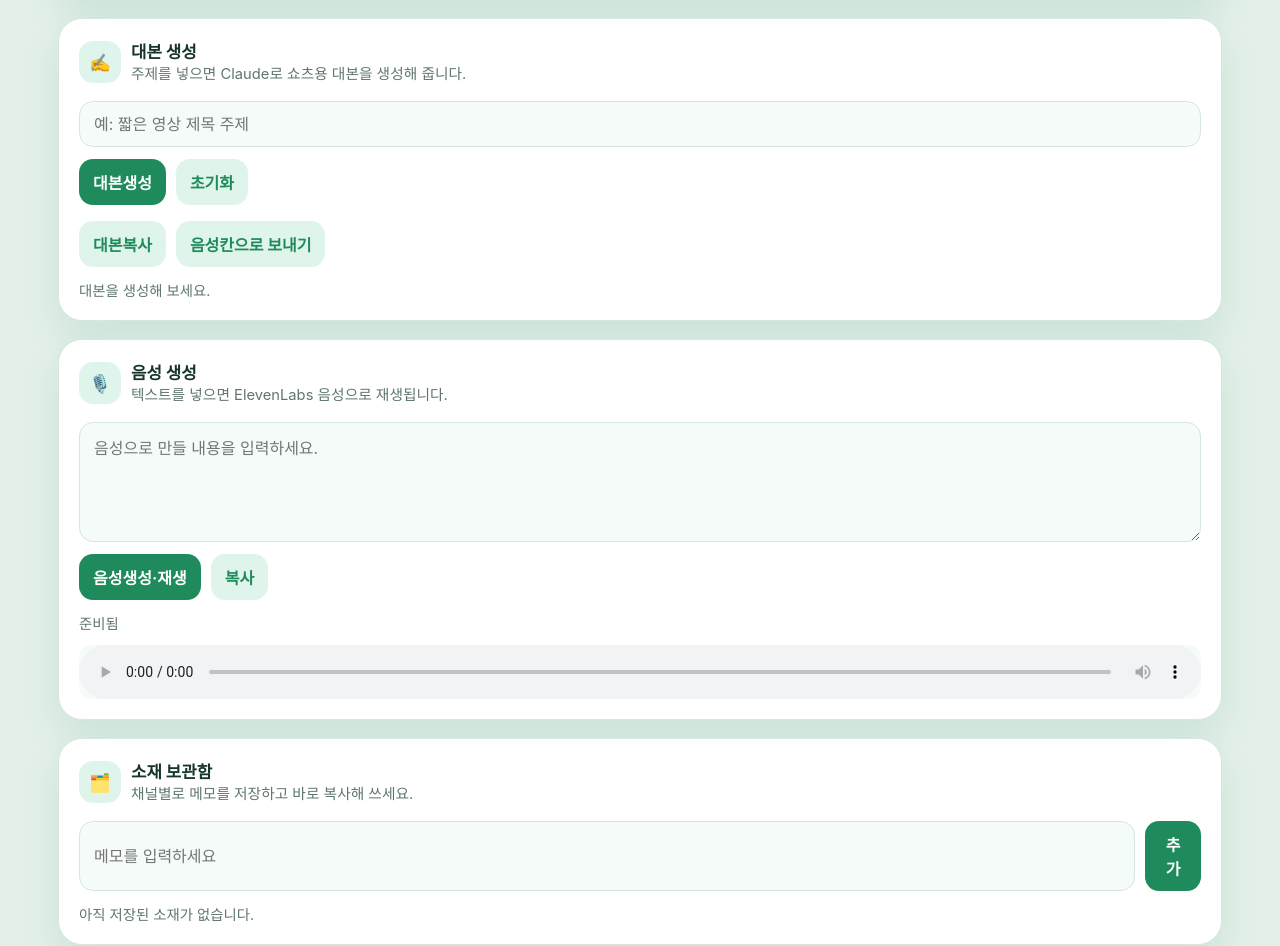
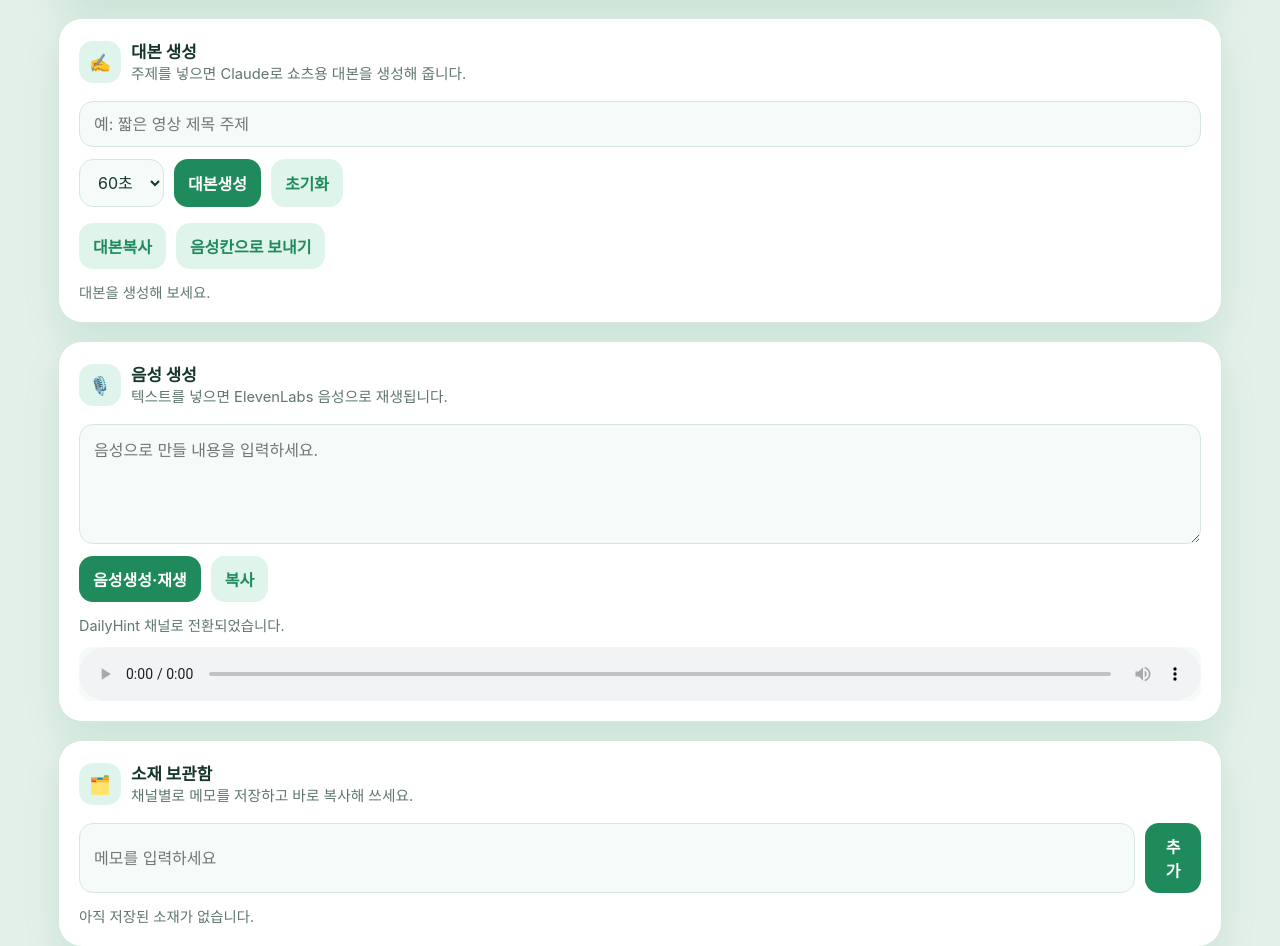
Before and after one commit to junil1649-lgtm/kbites-tool, a Flask app: page / in a window 1280 px wide. Shown: the part 137-1083 px from the top of the page. Run offline with Flask 3, Linux system fonts and the light colour scheme; some libraries are stand-ins or nearby versions.

Commit message:
features2

```diff
--- a/app.py
+++ b/app.py
@@ -60,8 +60,11 @@ def script():
     data = request.get_json(silent=True) or {}
     topic = (data.get('topic') or '').strip()
     channel = (data.get('channel') or 'dailyhint').strip().lower()
+    length = (data.get('length') or '60').strip()
     if not topic:
         return {"error": "No topic provided"}, 400
+
+    length_seconds = length if length in {'30', '45', '60', '90'} else '60'
 
     if channel == 'kbites':
         prompt = f"""
@@ -78,12 +81,13 @@ Return ONLY valid JSON with exactly these keys and no other text:
 
 Requirements:
 - English language only for title, description, narration, and fixed_comment
-- Strong hook in the first sentence
-- narration should be about 40 to 60 seconds of spoken content
+- The first sentence must be a strong hook using a question, twist, or surprising statement
+- Keep the audience curious until the end and make the script feel compelling
+- Make the narration about {length_seconds}s long
+- Base the content on verified facts when possible, using web search context and avoiding made-up claims
 - title should be catchy and clickable for a global audience
 - description should be natural and encourage comments
 - fixed_comment should be short and engaging
-- use web search context when relevant
 - do not wrap the JSON in markdown code fences
 - do not include any extra commentary or explanation
 """
@@ -102,12 +106,13 @@ Return ONLY valid JSON with exactly these keys and no other text:
 
 Requirements:
 - Korean language only for title, description, narration, and fixed_comment
-- Strong hook in the first sentence
-- narration should be about 40 to 60 seconds of spoken content
+- The first sentence must be a strong hook using a question, twist, or surprising statement
+- Keep the audience curious until the end and make the script feel compelling
+- Make the narration about 약 {length_seconds}초 분량
+- Base the content on verified facts when possible, using web search context and avoiding made-up claims
 - title should be catchy and clickable
 - description should be natural and encourage comments
 - fixed_comment should be short and engaging
-- use web search context when relevant
 - do not wrap the JSON in markdown code fences
 - do not include any extra commentary or explanation
 """
--- a/templates/index.html
+++ b/templates/index.html
@@ -136,6 +136,16 @@
     .input-row {
       display: flex;
       gap: 10px;
+    }
+
+    select {
+      border: 1px solid var(--border);
+      border-radius: 14px;
+      background: var(--panel-soft);
+      color: var(--text);
+      padding: 12px 14px;
+      font: inherit;
+      outline: none;
     }
 
     input[type="text"], textarea {
@@ -301,6 +311,12 @@
         </div>
         <input id="scriptTopicInput" type="text" placeholder="예: 짧은 영상 제목 주제" />
         <div class="input-row">
+          <select id="scriptLengthSelect" aria-label="대본 길이">
+            <option value="30">30초</option>
+            <option value="45">45초</option>
+            <option value="60" selected>60초</option>
+            <option value="90">90초</option>
+          </select>
           <button id="scriptBtn" class="btn-primary" type="button">대본생성</button>
           <button id="clearScriptBtn" class="btn-secondary" type="button">초기화</button>
         </div>
@@ -389,6 +405,7 @@
     const scriptTopicInput = document.getElementById('scriptTopicInput');
     const scriptBtn = document.getElementById('scriptBtn');
     const clearScriptBtn = document.getElementById('clearScriptBtn');
+    const scriptLengthSelect = document.getElementById('scriptLengthSelect');
     const scriptStatus = document.getElementById('scriptStatus');
     const scriptResult = document.getElementById('scriptResult');
     const scriptTitle = document.getElementById('scriptTitle');
@@ -398,11 +415,20 @@
     const copyScriptBtn = document.getElementById('copyScriptBtn');
     const sendToVoiceBtn = document.getElementById('sendToVoiceBtn');
 
-    let channel = 'DailyHint';
+    let channel = 'dailyhint';
     let currentScript = null;
 
     function normalizeChannel(value) {
-      return value === 'K-Bites' ? 'kbites' : 'dailyhint';
+      const normalized = (value || '').toString().trim().toLowerCase();
+      return normalized === 'k-bites' || normalized === 'kbites' || normalized === 'k_bites' ? 'kbites' : 'dailyhint';
+    }
+
+    function updateLengthLabels() {
+      const isEnglish = channel === 'kbites';
+      const labels = isEnglish ? ['30s', '45s', '60s', '90s'] : ['30초', '45초', '60초', '90초'];
+      Array.from(scriptLengthSelect.options).forEach((option, index) => {
+        option.textContent = labels[index];
+      });
     }
 
     function storageKey(ch) {
@@ -482,13 +508,15 @@
         tab.classList.toggle('active', active);
         tab.setAttribute('aria-selected', String(active));
       });
-      channel = nextChannel;
+      channel = normalizeChannel(nextChannel);
+      updateLengthLabels();
       memoInput.value = '';
       render();
-      voiceStatus.textContent = `${channel} 채널로 전환되었습니다.`;
+      voiceStatus.textContent = `${channel === 'kbites' ? 'K-Bites' : 'DailyHint'} 채널로 전환되었습니다.`;
     }
 
     tabs.forEach((tab) => tab.addEventListener('click', () => switchChannel(tab.dataset.channel)));
+    switchChannel('DailyHint');
 
     saveBtn.addEventListener('click', () => {
       const value = memoInput.value.trim();
@@ -559,7 +587,7 @@
         const response = await fetch('/api/script', {
           method: 'POST',
           headers: { 'Content-Type': 'application/json' },
-          body: JSON.stringify({ topic, channel: normalizeChannel(channel) })
+          body: JSON.stringify({ topic, channel, length: scriptLengthSelect.value })
         });
 
         const result = await response.json();
```
